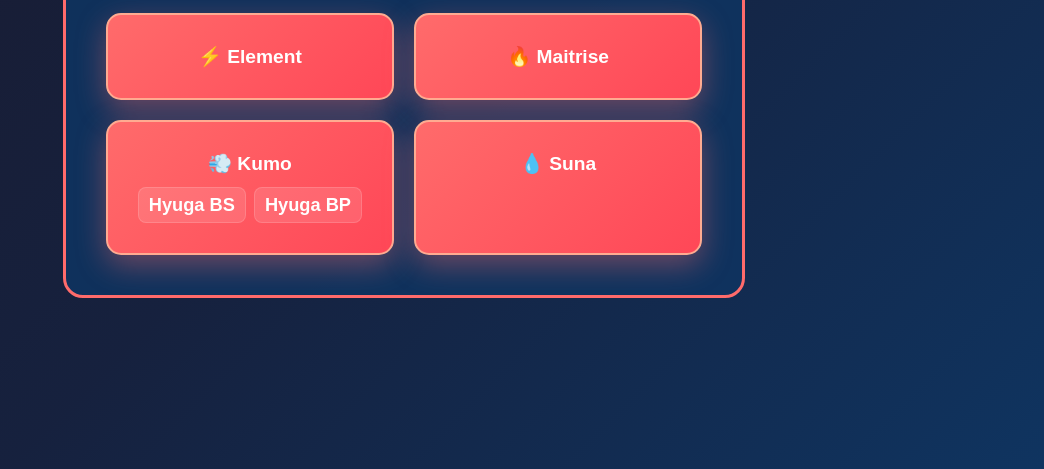
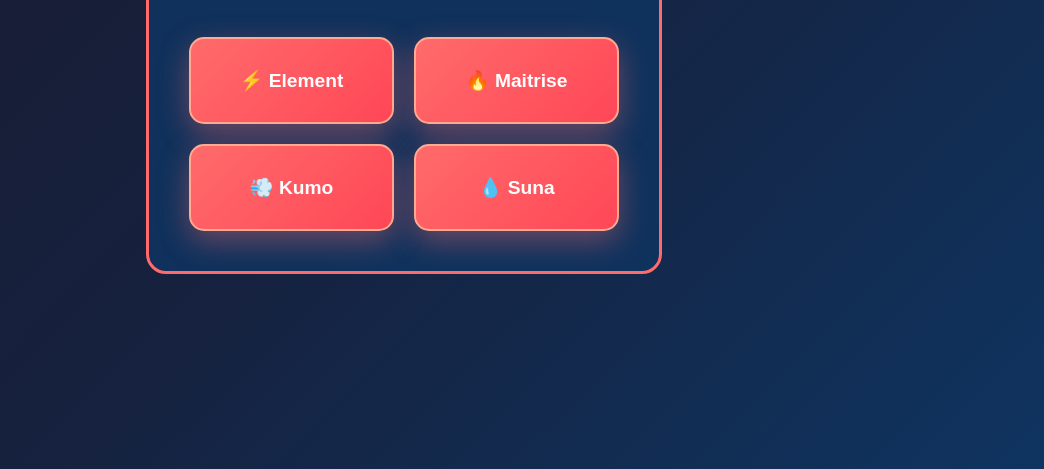
Before and after one commit to icetea745/senzo-spin, a plain HTML site: page index.html in a window 1280 px wide. Shown: the part 331-800 px from the top of the page, without its empty margins (236-1280 px from the left). Drawn offline with Linux system fonts and the light colour scheme.

Commit message:
Update index.html

```diff
--- a/index.html
+++ b/index.html
@@ -28,16 +28,9 @@
 
             <a href="https://spinthewheel.io/fr/wheels/EVDJmjSW9c60FeBA4S1Zcz0xJmU9MQ==" class="wheel-card" target="_blank">🔥 Maitrise</a>
 
-            <div class="wheel-card">
-                <a href="https://spinthewheel.io/fr/wheels/GSJR9P5JTw40is0TSbkYcz0xJmU9MQ==" style="color:inherit; text-decoration:none;" target="_blank">💨 Kumo</a>
-                <div class="sub-options">
-                    <!-- Remplacez les hrefs ci-dessous par les URLs de vos roues/entrées réelles -->
-                    <a class="sub-option" href="https://spinthewheel.io/fr/wheels/GSJR9P5JTw40is0TSbkYcz0xJmU9MQ==?entry=hyuga-bs" target="_blank">Hyuga BS</a>
-                    <a class="sub-option" href="https://spinthewheel.io/fr/wheels/GSJR9P5JTw40is0TSbkYcz0xJmU9MQ==?entry=hyuga-bp" target="_blank">Hyuga BP</a>
-                </div>
-            </div>
+            <a href="https://spinthewheel.io/fr/wheels/yULbY5atBJVpkxuK3qXfcz0xJmU9MQ==" class="wheel-card" target="_blank">💨 Kumo</a>
 
-            <a href="https://spinthewheel.io/fr/wheels/ZxkZSsz3myHIGbZVHxNTcz0xJmU9MQ==" class="wheel-card" target="_blank">💧 Suna</a>
+            <a href="https://spinthewheel.io/fr/wheels/Kf04frhuYfQVnyDD5dwtcz0xJmU9MQ==" class="wheel-card" target="_blank">💧 Suna</a>
         </div>
     </div>
 </body>
```
